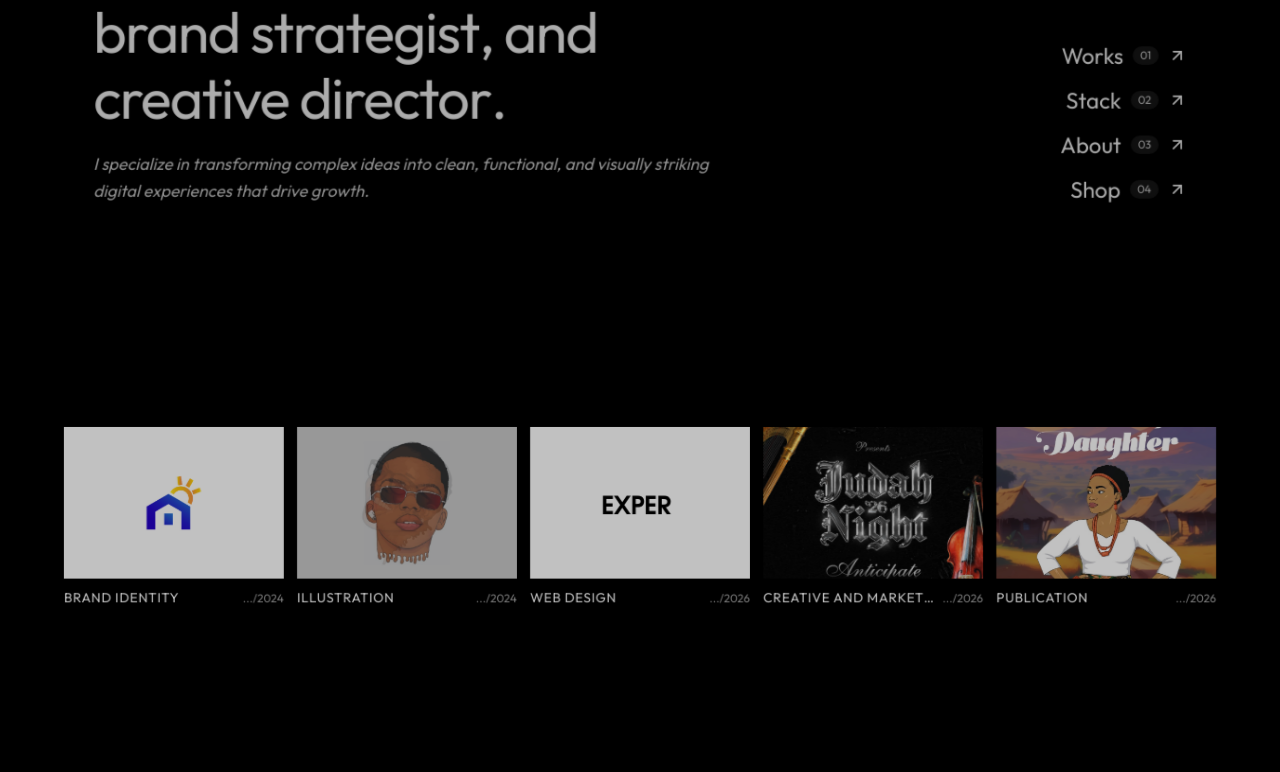
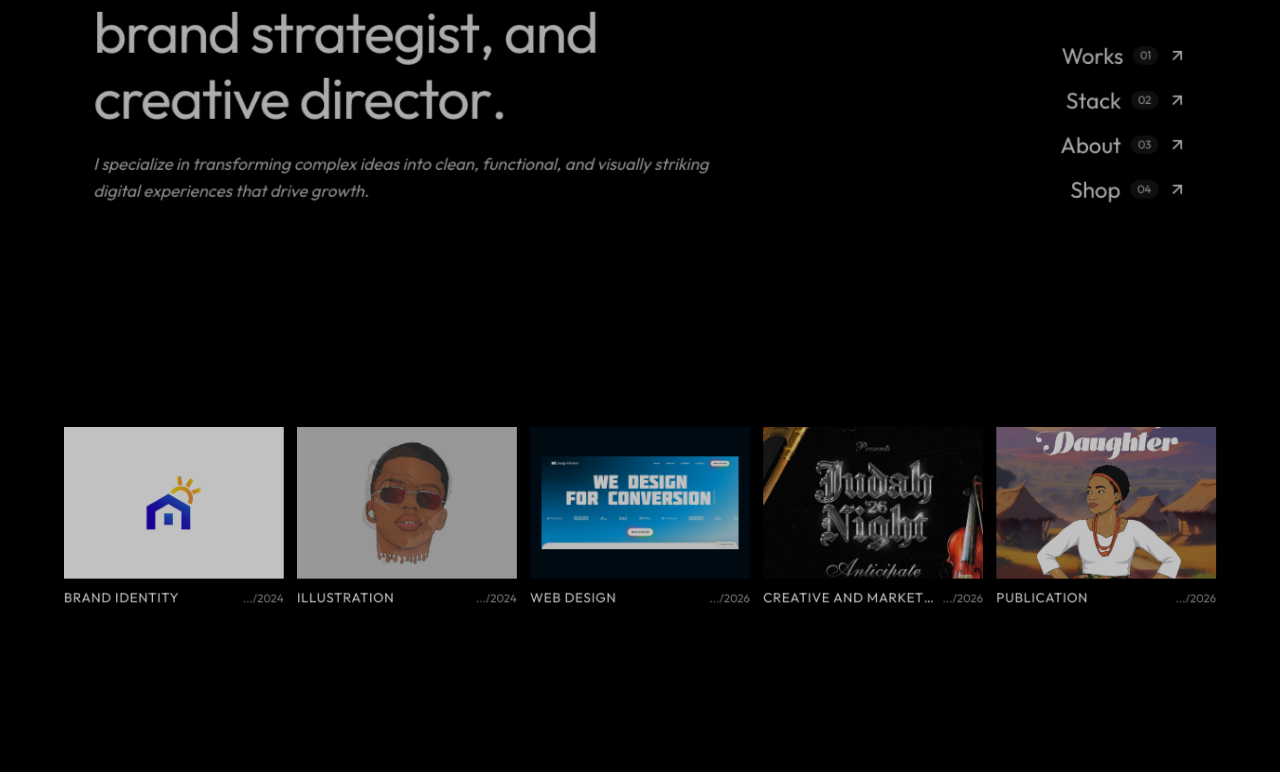
Before and after one commit to Osati116/osati-portfolio, a Next.js app: page / in a window 1280 px wide. Shown: the part 464-1236 px from the top of the page. Built offline with nearby package versions, Linux system fonts and the light colour scheme; no server answers.

Commit message:
feat(web-design): use Design Kitchen hero cover with padded aspect ratio fit on homepage and works view

```diff
--- a/components/sections/works-section.tsx
+++ b/components/sections/works-section.tsx
@@ -187,7 +187,19 @@ export function WorksSection() {
               ) : category.slug === "illustration" ? (
                 <IllustrationAnimatedCard />
               ) : category.slug === "web-design" ? (
-                <WebDesignAnimatedCard />
+                <div
+                  className="relative aspect-[16/11] w-full overflow-hidden bg-[#001122] dark:bg-[#000e1a] transition-all duration-300 group-hover:shadow-md origin-center flex items-center justify-center p-2.5 sm:p-3"
+                >
+                  <div className="relative w-full h-full flex items-center justify-center">
+                    <Image
+                      src={category.coverImage}
+                      alt={category.name}
+                      fill
+                      sizes="(max-width: 640px) 100vw, (max-width: 1024px) 33vw, 20vw"
+                      className="object-contain transition-transform duration-700 group-hover:scale-105"
+                    />
+                  </div>
+                </div>
               ) : (
                 <div
                   className="relative aspect-[16/11] w-full overflow-hidden bg-neutral-100 dark:bg-neutral-900 transition-all duration-300 group-hover:shadow-md origin-center"
--- a/components/works/category-view.tsx
+++ b/components/works/category-view.tsx
@@ -44,7 +44,10 @@ function ProjectCard({
     >
       {/* Project Image Card with proportional aspect ratio and borderless styling */}
       <div
-        className="relative w-full overflow-hidden bg-neutral-100 dark:bg-neutral-900 shadow-xs transition-all duration-300 group-hover:shadow-md origin-center rounded-none border-0"
+        className={cn(
+          "relative w-full overflow-hidden shadow-xs transition-all duration-300 group-hover:shadow-md origin-center rounded-none border-0 flex items-center justify-center",
+          project.bgColor ? "p-2.5 sm:p-3" : "bg-neutral-100 dark:bg-neutral-900"
+        )}
         style={{
           aspectRatio,
           backgroundColor: project.bgColor || undefined
--- a/lib/portfolio-data.ts
+++ b/lib/portfolio-data.ts
@@ -112,7 +112,7 @@ export const PORTFOLIO_CATEGORIES: PortfolioCategory[] = [
     slug: "web-design",
     name: "Web Design",
     tag: ".../2026",
-    coverImage: "/works/web-design/design-kitchen-studio.jpg",
+    coverImage: "/works/web-design/design-kitchen-hero.png",
     subtitle: "Digital experiences & interface design",
     description: "Responsive web design, digital architecture, interactive prototypes, and modern editorial web experiences built with clean visual hierarchy.",
     projects: [
@@ -120,13 +120,14 @@ export const PORTFOLIO_CATEGORIES: PortfolioCategory[] = [
         id: "wd-design-kitchen",
         title: "Design Kitchen Studio",
         year: "2026",
-        imageUrl: "/works/web-design/design-kitchen-studio.jpg",
+        imageUrl: "/works/web-design/design-kitchen-hero.png",
         fullScreenshotUrl: "/works/web-design/design-kitchen-full-hd.jpg",
         liveUrl: "https://www.designkitchen.site",
         description: "Full-page digital experience and design system landing page for Design Kitchen Studio.",
         about: "A bespoke full-page digital experience engineered for Design Kitchen Studio—an avant-garde multidisciplinary creative practice. Designed with high-contrast architectural grids, fluid editorial typography, responsive layouts, and interactive visual hierarchy.",
         stack: ["Photoshop", "React", "Next.js", "Tailwind CSS", "TypeScript", "Framer Motion", "Vercel"],
         aspectRatio: "16/11",
+        bgColor: "#001122",
       },
     ],
   },
```
Also changed, not shown: public/works/web-design/design-kitchen-hero.png (added).
